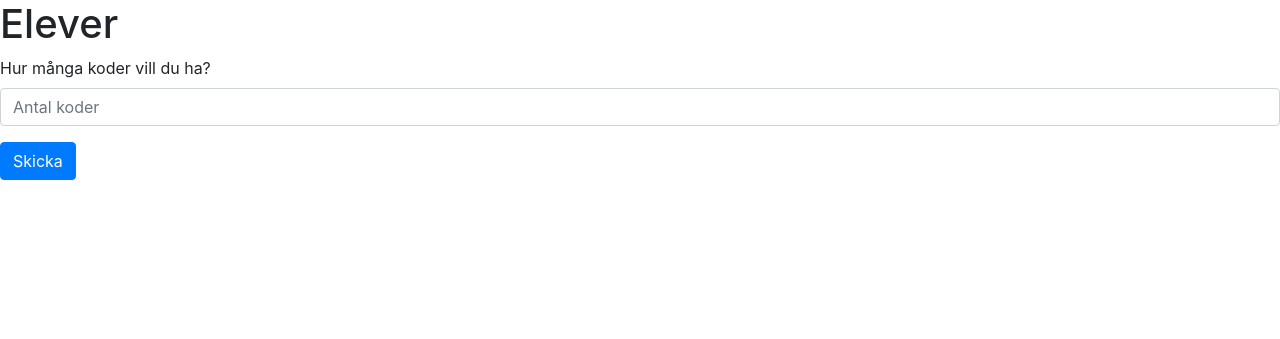
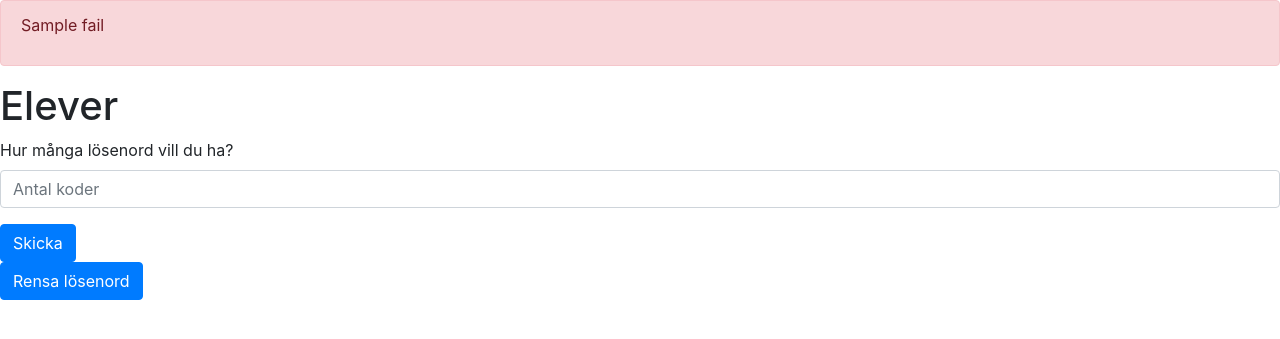
Before and after one commit to tullinge/booking, a Flask app: template templates/admin/students.html in a window 1280 px wide. Shown: the part 70-409 px from the top of the page. Run offline with Flask 2, Linux system fonts and the light colour scheme; the template is opened without the code that fills it: most values are stand-ins (such as "Sample title", 1, 10 or a date in 2020); some libraries are stand-ins or nearby versions.

Commit message:
admin/students amount input and clear table

```diff
--- a/templates/admin/students.html
+++ b/templates/admin/students.html
@@ -2,13 +2,27 @@
 {% block title %} - Elever{% endblock %}
 {% block body %}
 {% include "admin/navbar.html" %}
+{% if fail %}
+    <div class="alert alert-danger" role="alert">
+        <p>{{ fail }}</p>
+    </div>
+    {% endif %}
+
+    {% if success %}
+    <div class="alert alert-success" role="alert">
+        <p>{{ success }}</p>
+    </div>
+    {% endif %}
     <h1>Elever</h1>
 
     <form action="/admin/students", method="post">
         <div class="form-group">
-            <label for="amount_of_codes">Hur många koder vill du ha?</label>
+            <label for="amount_of_codes">Hur många lösenord vill du ha?</label>
             <input name="amount_of_codes" type="text" class="form-control" id="amount_of_codes" placeholder="Antal koder">
         </div>
         <button type="submit" class="btn btn-primary">Skicka</button>
     </form>
+    <form action="/admin/students", method="post">
+        <button type="submit" name="reset_students" class="btn btn-primary">Rensa lösenord</button>
+    </form>
 {% endblock %}
```
Also changed, not shown: routes/admin.py (+33 -9 lines), scripts/codes.py (renamed from scripts/codes_.py, +2 -6 lines).
